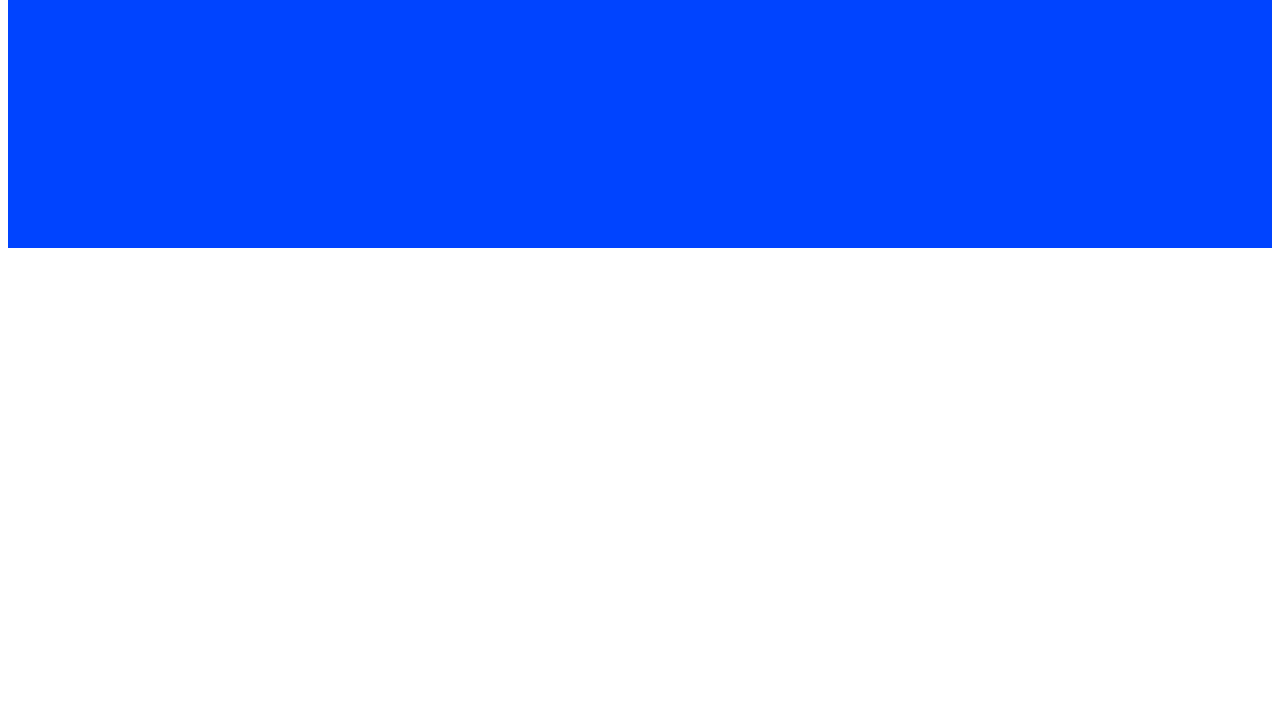
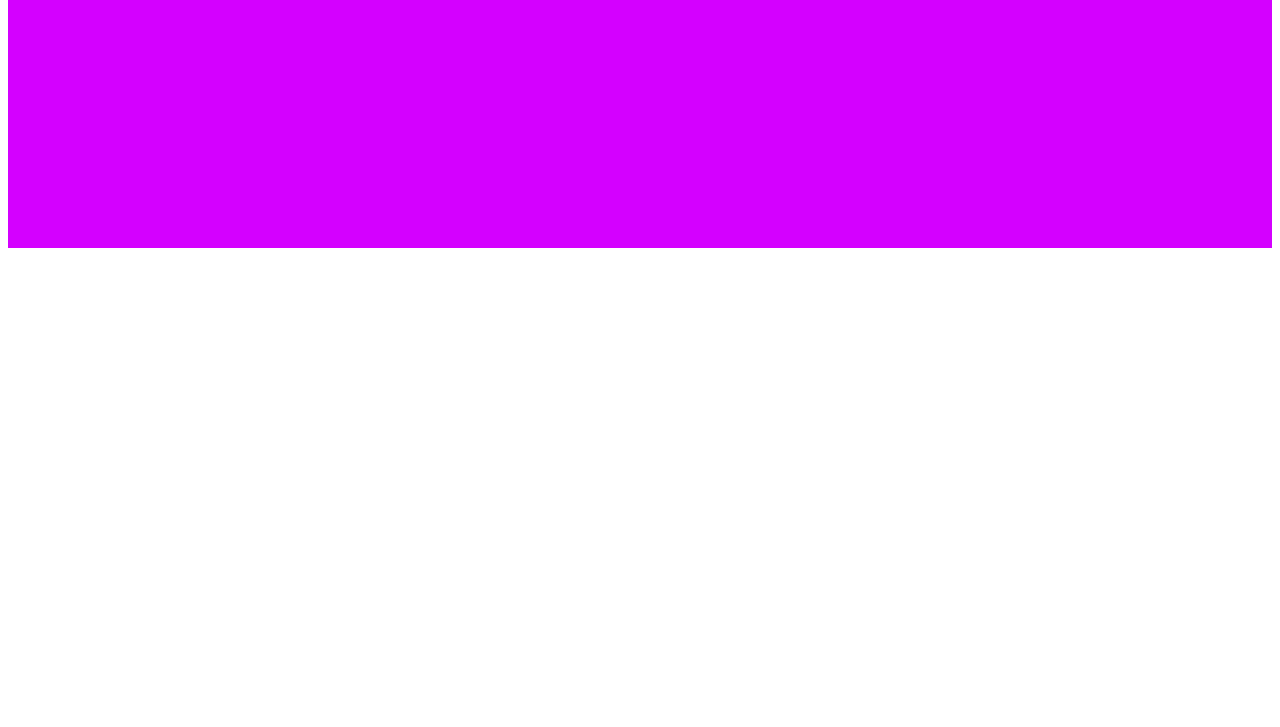
Before and after one commit to DoritosDK/DoritosDK.github.io, a plain HTML site: page index.html in a window 1280 px wide. Shown: the part 73-800 px from the top of the page. Drawn offline with Linux system fonts and the light colour scheme.

Commit message:
Update estilos.css

```diff
--- a/estilos.css
+++ b/estilos.css
@@ -1,5 +1,5 @@
 .header{
-    background-color: rgb(0, 68, 255);
+    background-color: rgb(212, 0, 255);
     width: 100%;
     height: 300px;
 
```
